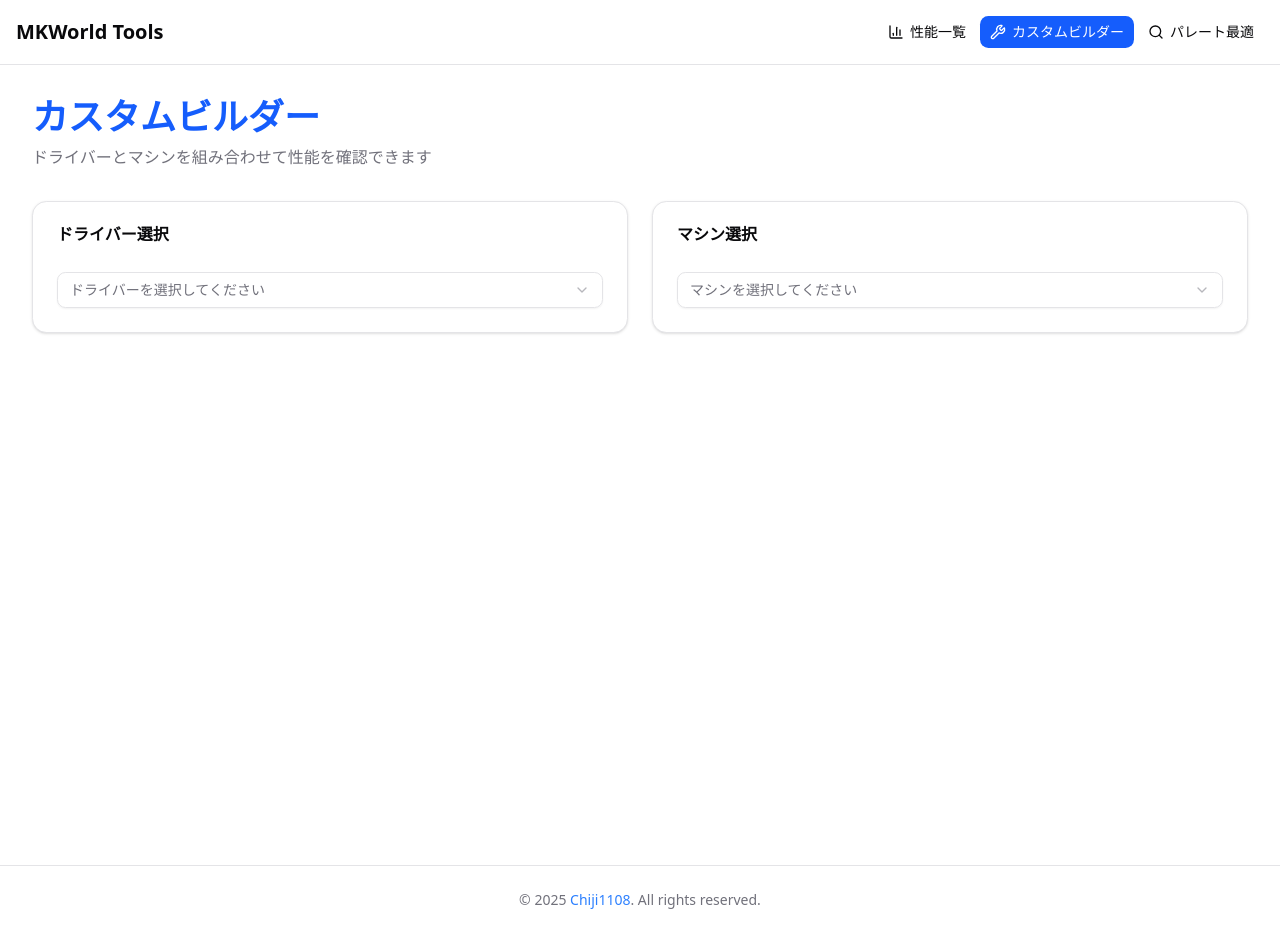
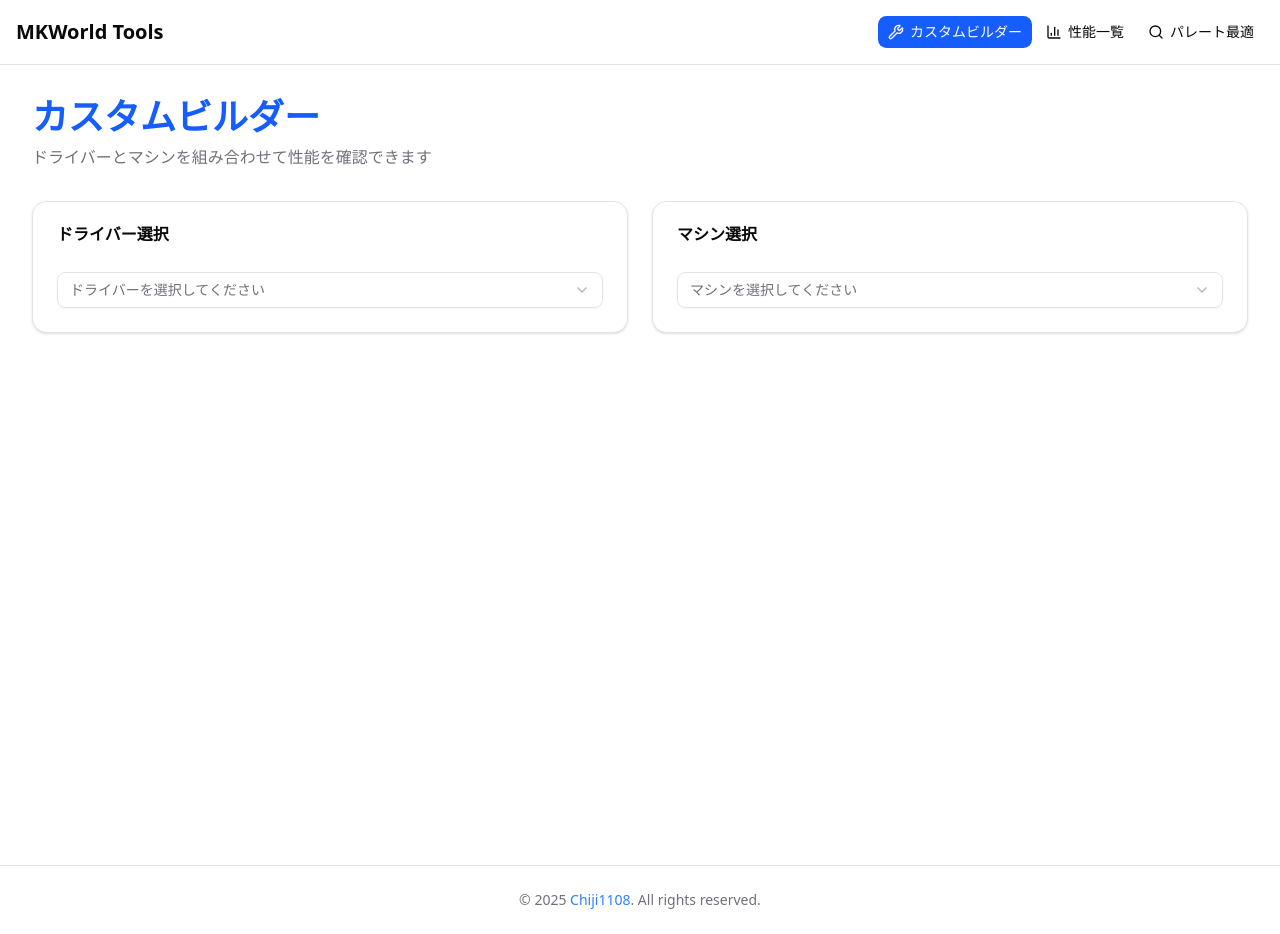
Before and after one commit to Chiji1108/mkworld, a Next.js app: page /builder in a window 1280 px wide. Built offline with nearby package versions, Linux system fonts and the light colour scheme.

Commit message:
Reorder performance feature in Home and Navigation components for consistency
- Moved the "性能一覧" feature to a new position in both Home and Navigation components.
- Ensured uniformity in the presentation of features across the application.

```diff
--- a/src/app/page.tsx
+++ b/src/app/page.tsx
@@ -13,16 +13,16 @@ import Link from "next/link";
 export default function Home() {
   const features = [
     {
+      title: "カスタムビルダー",
+      description: "ドライバーとマシンを組み合わせて最適な性能を作成",
+      icon: Wrench,
+      href: "/builder",
+    },
+    {
       title: "性能一覧",
       description: "全ドライバーとマシンの詳細な性能データを確認",
       icon: BarChart3,
       href: "/performance",
-    },
-    {
-      title: "カスタムビルダー",
-      description: "ドライバーとマシンを組み合わせて最適な性能を作成",
-      icon: Wrench,
-      href: "/builder",
     },
     {
       title: "パレート最適",
--- a/src/components/navigation.tsx
+++ b/src/components/navigation.tsx
@@ -8,16 +8,16 @@ import { usePathname } from "next/navigation";
 
 const navigationItems = [
   {
+    name: "カスタムビルダー",
+    href: "/builder",
+    icon: Wrench,
+    description: "組み合わせて性能を確認",
+  },
+  {
     name: "性能一覧",
     href: "/performance",
     icon: BarChart3,
     description: "全ドライバーとマシンの性能表",
-  },
-  {
-    name: "カスタムビルダー",
-    href: "/builder",
-    icon: Wrench,
-    description: "組み合わせて性能を確認",
   },
   {
     name: "パレート最適",
```
